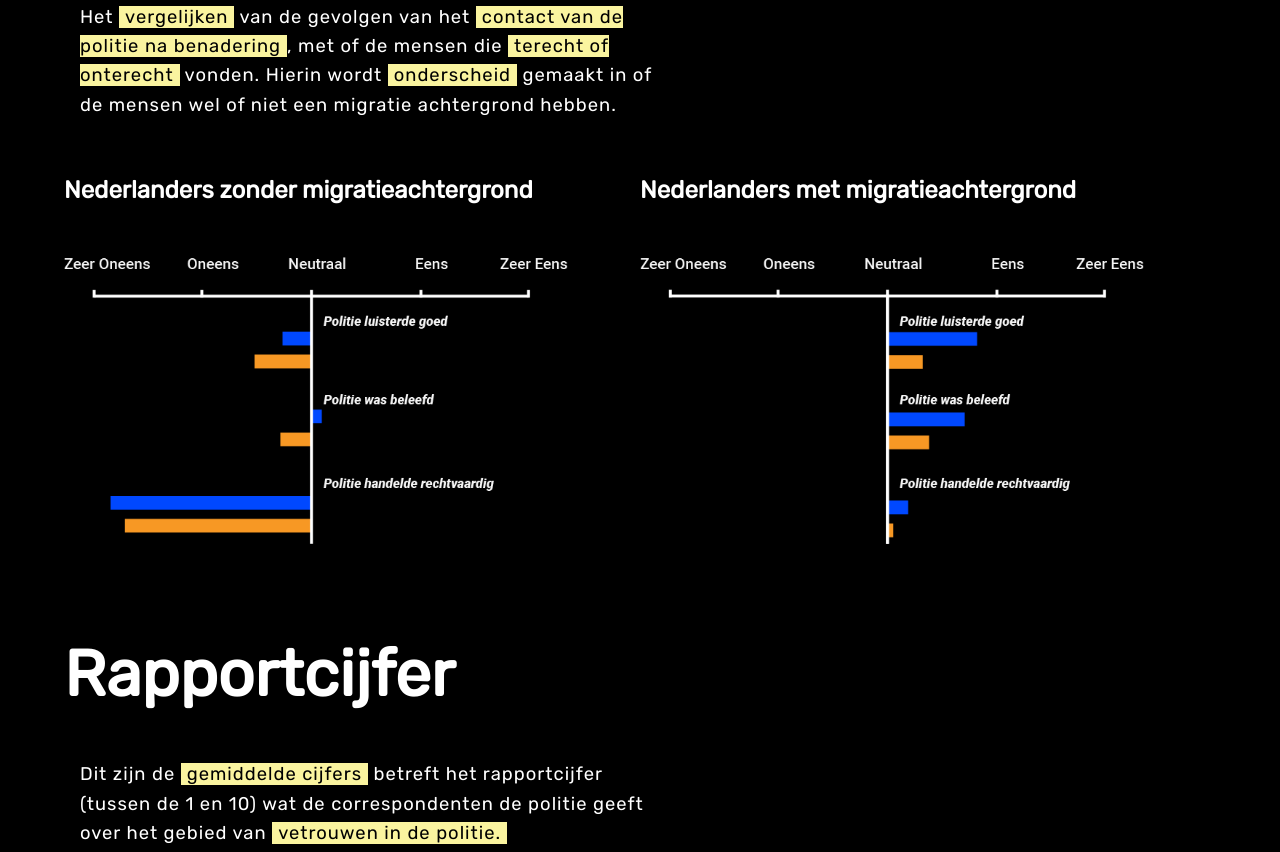
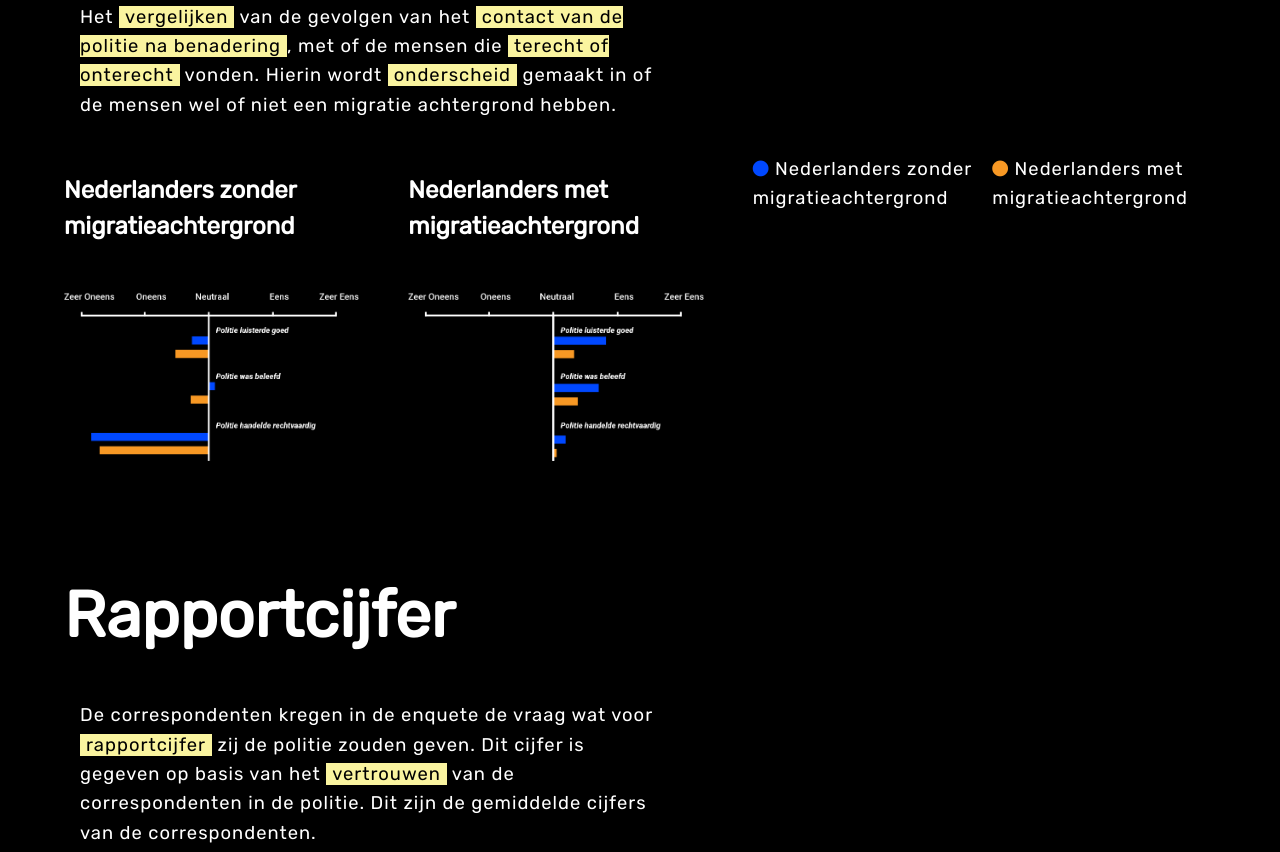
Before and after one commit to TomasStolp/controle-alt-delete, a website: page dist/index.html in a window 1280 px wide. Shown: the part 1764-2616 px from the top of the page. Drawn offline with nearby package versions, Linux system fonts and the light colour scheme.

Commit message:
ADD Modification

```diff
--- a/dist/index.html
+++ b/dist/index.html
@@ -77,6 +77,8 @@
                     <h3>Nederlanders met migratieachtergrond</h3>
                     <p class="barchart-2"><img src="images/zelfnaarpolitieTekengebied-1.png" alt=""></p>
                 </article>
+                        <p><i class="fa fa-circle blue"></i> Nederlanders zonder migratieachtergrond</p>
+        <p><i class="fa fa-circle orange"></i> Nederlanders met migratieachtergrond</p>
             </div>
         </div>
     </div>
@@ -86,9 +88,9 @@
     <div class="wrapper">
         <h2>Rapportcijfer</h2>
         <div class="content-1" data-aos="fade-up">
-            <p>Dit zijn de <span class="marker">gemiddelde cijfers</span> betreft het rapportcijfer (tussen
-                de 1 en 10) wat de correspondenten de politie geeft over het
-                gebied van <span class="marker">vetrouwen in de politie.</span></p>
+        <p>De correspondenten kregen in de enquete de vraag wat voor <span class="marker">rapportcijfer</span>
+            zij de politie zouden geven. Dit cijfer is gegeven op basis van het <span class="marker">vertrouwen</span>
+            van de correspondenten in de politie. Dit zijn de gemiddelde cijfers van de correspondenten.</p>
         </div>
         <div class="flex-box sec-2">
             <article class="flex-50" data-aos="fade-right">
```
